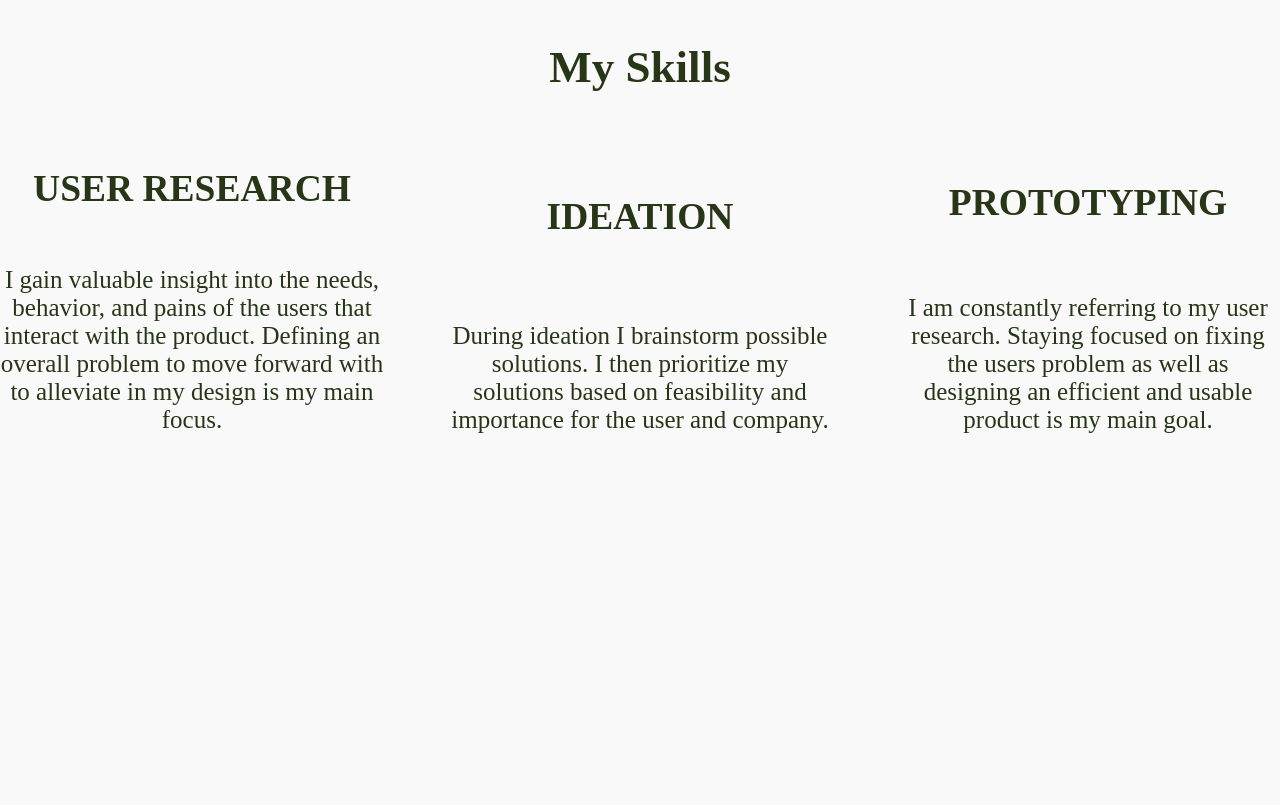
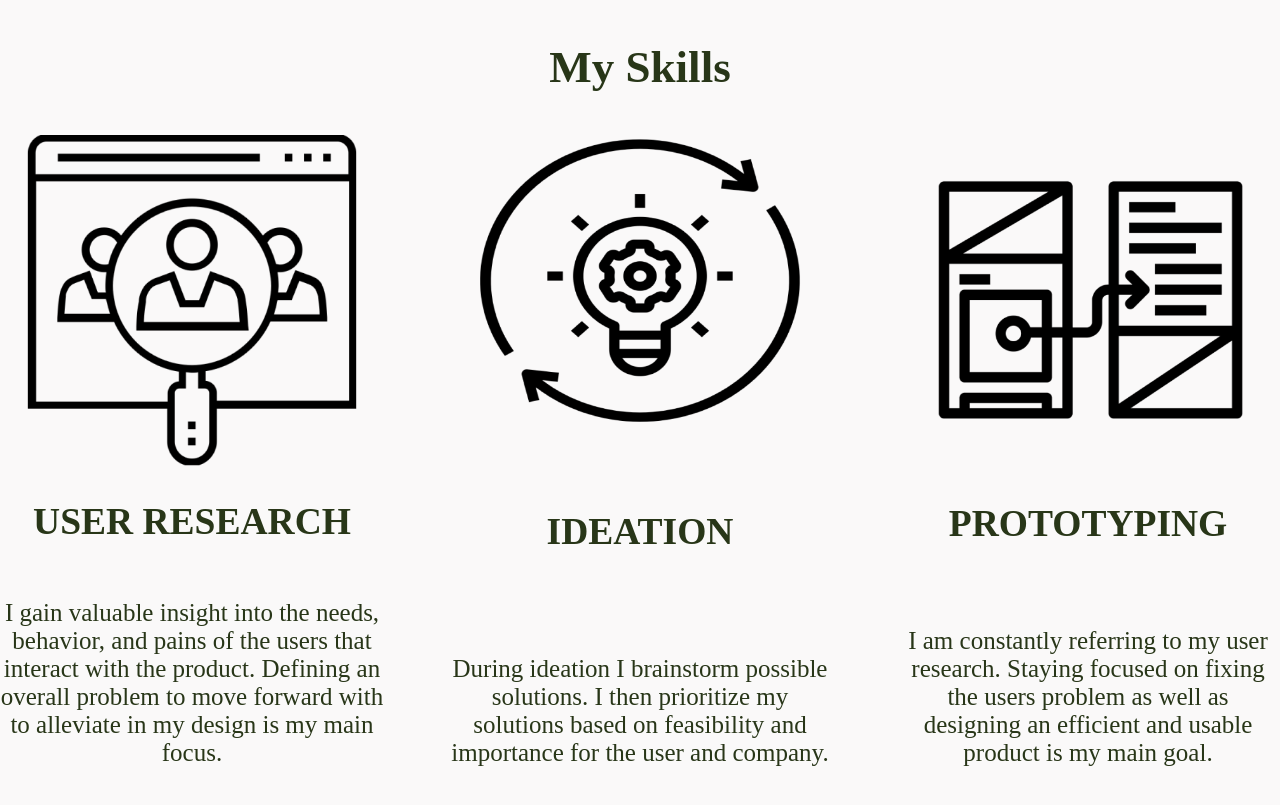
Before and after one commit to asamdahl12/Homework18, a plain HTML site: page index.html in a window 1280 px wide. Shown: the part 4300-5105 px from the top of the page. Drawn offline with Linux system fonts and the light colour scheme.

Commit message:
final update

```diff
--- a/css/styles.css
+++ b/css/styles.css
@@ -159,6 +159,8 @@ h4 {
     display: flex;
     justify-content: space-between;
 }
-img.skillCard {
+
+@media only screen and (max-width:600){
+
 
 }
--- a/index.html
+++ b/index.html
@@ -105,21 +105,21 @@
   </div>
   <div class="flexContainer">
     <div class="skillCard">
-      <img src="">
+      <img src="images/userresearch.png">
       <h2>USER RESEARCH
       </h2>
       <p>I gain valuable insight into the needs, behavior, and pains of the users that interact with the product. Defining an overall problem to move forward with to alleviate in my design is my main focus.
       </p>
     </div>
     <div class="skillCard">
-      <img src="">
+      <img src="images/ideate.png">
       <h2>IDEATION
       </h2>
       <p>During ideation I brainstorm possible solutions. I then prioritize my solutions based on feasibility and importance for the user and company.
       </p>
     </div>
     <div class="skillCard">
-      <img src="">
+      <img src="images/prototype.png">
       <h2>PROTOTYPING
       </h2>
       <p>I am constantly referring to my user research. Staying focused on fixing the users problem as well as designing an efficient and usable product is my main goal.
```
Also changed, not shown: images/ideate.png (added), images/prototype.png (added), images/userresearch.png (added).
